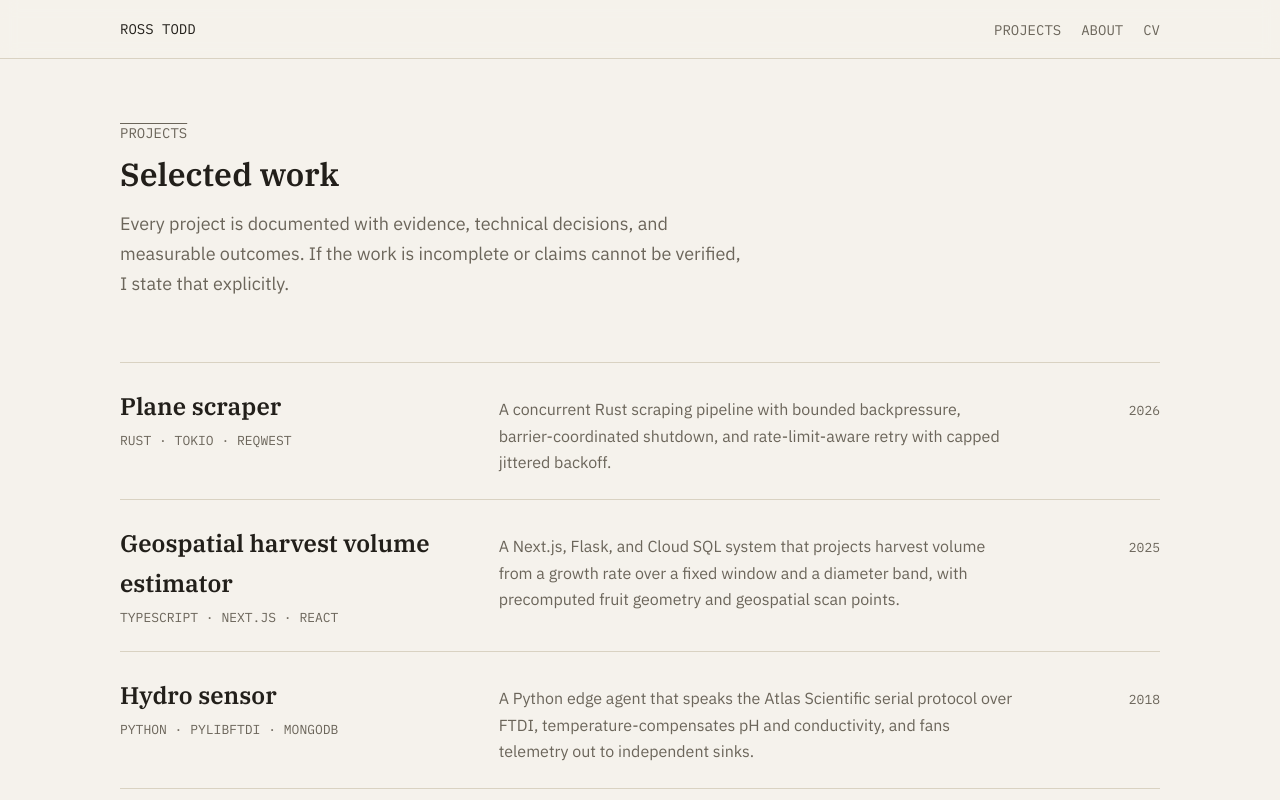
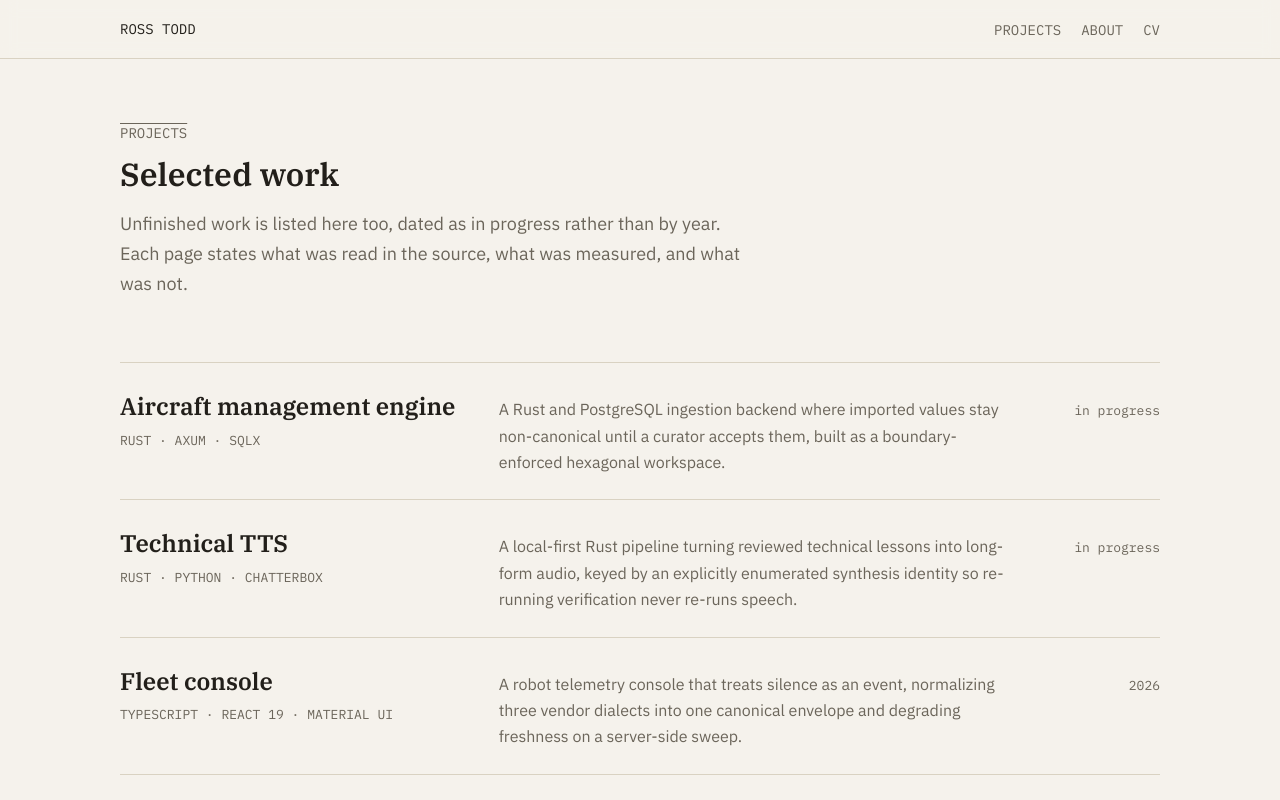
Before and after one commit to rsstdd/portfolio-2026, a Next.js app: page /projects in a window 1280 px wide. Shown: the top 800 px of the page. Built offline with nearby package versions, Linux system fonts and the light colour scheme.

Commit message:
feat: reorder featured; remove filter

```diff
--- a/content/projects/aircraft-management-engine.mdx
+++ b/content/projects/aircraft-management-engine.mdx
@@ -4,7 +4,7 @@ summary: A Rust and PostgreSQL ingestion backend where imported values stay non-
 role: Sole author
 stack: ["Rust", "Axum", "SQLx", "PostgreSQL", "Tokio", "Just"]
 repo: https://github.com/rsstdd/aircraft-api-r
-featured: false
+featured: true
 date: 2026-09-03
 verified: false
 ---
--- a/content/projects/fleet-console.mdx
+++ b/content/projects/fleet-console.mdx
@@ -4,7 +4,7 @@ summary: A robot telemetry console that treats silence as an event, normalizing
 role: Sole author
 stack: ["TypeScript", "React 19", "Material UI", "Zod", "Node.js", "Vitest", "Playwright"]
 repo: https://github.com/rsstdd/fleet-console
-featured: false
+featured: true
 date: 2026-08-26
 verified: true
 ---
--- a/content/projects/technical-tts.mdx
+++ b/content/projects/technical-tts.mdx
@@ -4,7 +4,7 @@ summary: A local-first Rust pipeline turning reviewed technical lessons into lon
 role: Sole author
 stack: ["Rust", "Python", "Chatterbox", "whisper-rs", "FFmpeg", "BLAKE3"]
 repo: https://github.com/rsstdd/technical-tts
-featured: false
+featured: true
 date: 2026-09-03
 verified: false
 ---
--- a/src/app/projects/page.tsx
+++ b/src/app/projects/page.tsx
@@ -11,10 +11,15 @@ export const metadata: Metadata = {
 /**
  * Projects index.
  *
- * A flat list rather than a filterable grid. Eight entries do not need
+ * A flat list rather than a filterable grid. Eleven entries do not need
  * filtering, and filter chips would require the client component this site does
  * not have. Ordering is featured-first then newest, decided in the loader so
  * every page agrees.
+ *
+ * Every project is listed, including unverified ones. The home page filters on
+ * `verified` and this page deliberately does not: omitting unfinished work here
+ * would silently drop it from the only page that claims to list it, and the
+ * date column already labels it "in progress" instead of a year.
  *
  * Rows rather than cards, because a list gives each project a full line of
  * summary, and the summary is what makes someone click.
@@ -28,16 +33,14 @@ export default function ProjectsPage() {
         <p className="mono overline uppercase text-muted">Projects</p>
         <h1 className="mt-3 h1 display-xl">Selected work</h1>
         <p className="mt-4 text-body-lg text-muted">
-          Every project is documented with evidence, technical decisions, and
-          measurable outcomes. If the work is incomplete or claims cannot be
-          verified, I state that explicitly.
+          Unfinished work is listed here too, dated as in progress rather than
+          by year. Each page states what was read in the source, what was
+          measured, and what was not.
         </p>
       </header>
 
       <ul className="mt-16 border-t border-line">
-        {projects
-          .filter(project => project.verified)
-          .map((project) => (
+        {projects.map((project) => (
           <li key={project.slug}>
             <Link
               href={`/projects/${project.slug}`}
```
